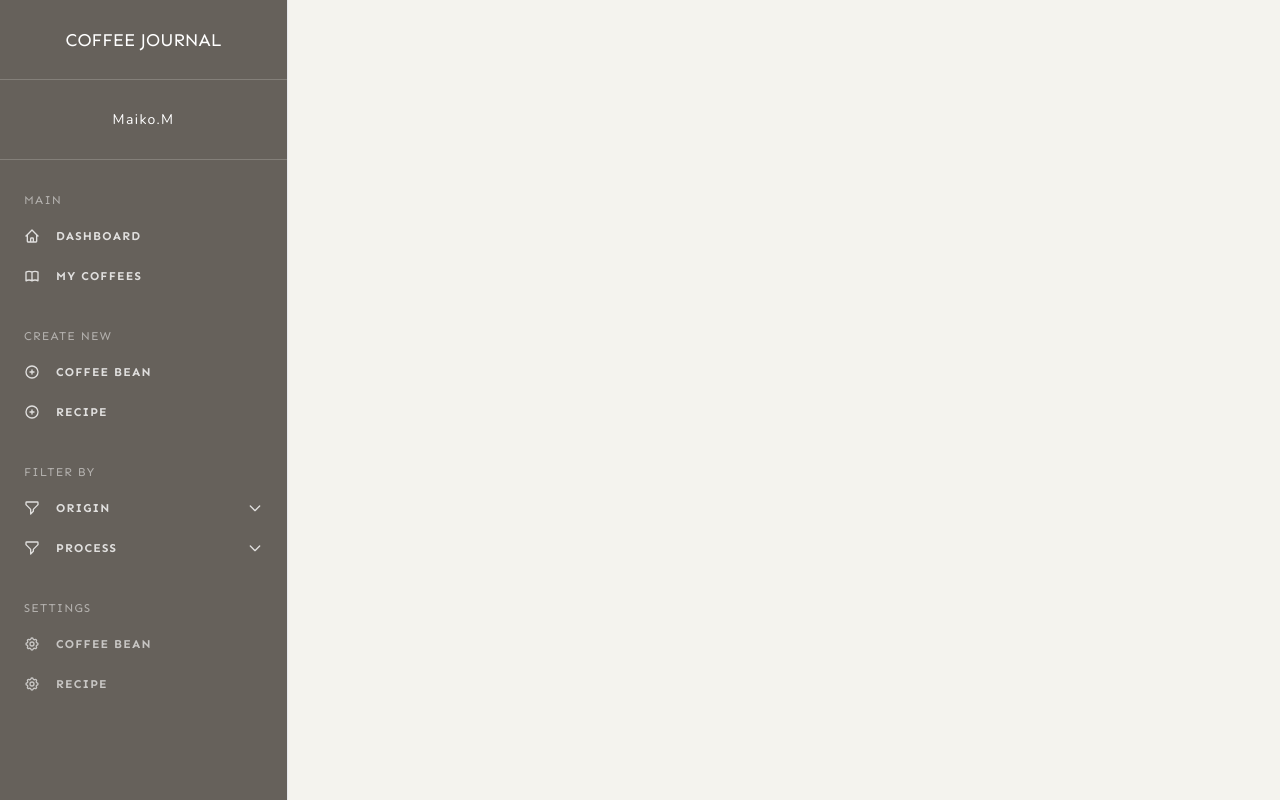
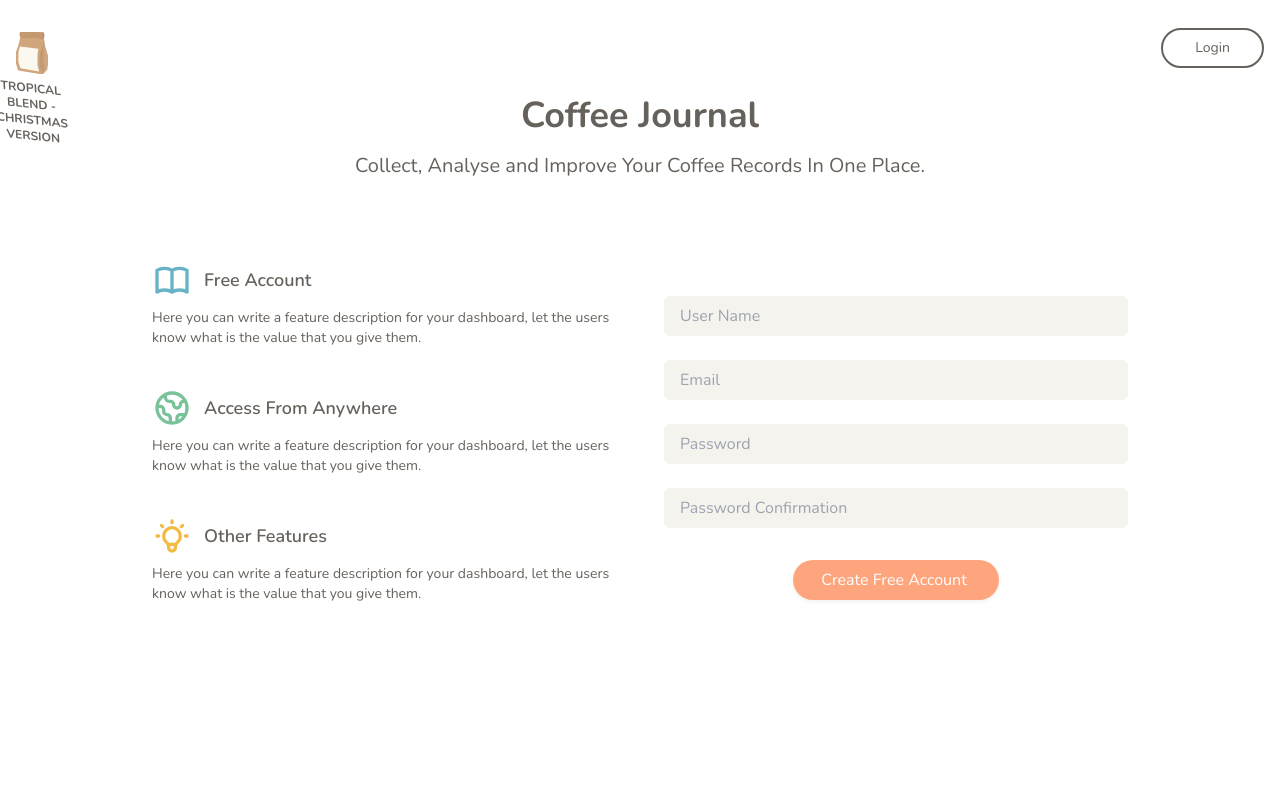
Before and after one commit to miyazakimaiko/coffeastock-client, a React (Create React App) app in the folder client/: page /register in a window 1280 px wide. Built offline with nearby package versions, Linux system fonts and the light colour scheme.

Commit message:
Create Login & Register UI

```diff
--- a/client/src/App.jsx
+++ b/client/src/App.jsx
@@ -1,4 +1,6 @@
-import React from 'react';
+import React, { useState } from 'react';
+import Login from './pages/Login';
+import Register from './pages/Register/Register';
 import Dashboard from './pages/Dashboard';
 import CreateCoffeeBean from './pages/CreateCoffeeBean';
 import CreateRecipe from './pages/CreateRecipe';
@@ -9,31 +11,38 @@ import SettingsRecipes from './pages/SettingsRecipes';
 import ViewRecipes from './pages/ViewRecipes';
 import ViewMyCoffees from './pages/ViewMyCoffees';
 import Nav from './shared/Nav';
-import {BrowserRouter as Router, Routes, Route} from 'react-router-dom';
+import {BrowserRouter as Router, Routes, Route, Navigate } from 'react-router-dom';
 
 import '../src/bootstrap-custom/bootstrap.css'
 
 const App = () => {
-    return <div className="flex min-h-screen bg-creme font-sans">
+  const [authenticated, setAuthenticated] = useState(false)
+
+  return <>
+    <div className="flex min-h-screen bg-creme font-sans">
       <Router>
         <div className="flex w-full">
-                <Nav/>
-                <div className="w-full pl-72 text-sm text-burnt-sienna">
+          {authenticated ? <Nav/>: ""}
+          <div className={"w-full box-border text-sm text-burnt-sienna" + (authenticated ? " ml-64 px-2" : "")}>
             <Routes>
-                    <Route exact path='/' element={<Dashboard />} />
-                    <Route exact path="/coffees" element={<ViewMyCoffees />} />
-                    <Route exact path="/recipes/:roaster_id/:coffee_id" element={<ViewRecipes />} />
-                    <Route exact path="/create/bean" element={<CreateCoffeeBean />} />
-                    <Route exact path="/create/recipe" element={<CreateRecipe />} />
-                    <Route exact path="/edit/:bean_id" element={<EditCoffeeBean />} />
-                    <Route exact path="/edit/:recipe_id" element={<EditRecipe />} />
-                    <Route exact path="/settings/bean" element={<SettingsCoffeeBean />} />
-                    <Route exact path="/settings/recipe" element={<SettingsRecipes />} />
+            <Route exact path='/login' element={authenticated ? <Navigate to="/" /> : <Login />} />
+            <Route exact path='/register' element={<Register />} />
+
+            <Route exact path='/' element={authenticated ? <Dashboard /> : <Navigate to="/login" />} />
+            <Route exact path="/coffees" element={authenticated ? <ViewMyCoffees /> : <Navigate to="/login" />} />
+            <Route exact path="/recipes/:roaster_id/:coffee_id" element={authenticated ? <ViewRecipes /> : <Navigate to="/login" />} />
+            <Route exact path="/create/bean" element={authenticated ? <CreateCoffeeBean /> : <Navigate to="/login" />} />
+            <Route exact path="/create/recipe" element={authenticated ? <CreateRecipe /> : <Navigate to="/login" />} />
+            <Route exact path="/edit/:bean_id" element={authenticated ? <EditCoffeeBean /> : <Navigate to="/login" />} />
+            <Route exact path="/edit/:recipe_id" element={authenticated ? <EditRecipe /> : <Navigate to="/login" />} />
+            <Route exact path="/settings/bean" element={authenticated ? <SettingsCoffeeBean /> : <Navigate to="/login" />} />
+            <Route exact path="/settings/recipe" element={authenticated ? <SettingsRecipes /> : <Navigate to="/login" />} />
             </Routes>
           </div>
         </div>
       </Router>
     </div>
+  </>
 }
 
 export default App;
--- a/client/src/index.css
+++ b/client/src/index.css
@@ -9,12 +9,7 @@
 
 .coffee-details-table tr:not(:last-child) {
   border-bottom: solid 1px #CCC5B9;
-
 }
-
-/* .coffee-details-table tbody > tr:nth-of-type(2n+1) {
-    background-color: #F3F2EE;
-} */
 
 .coffee-details-table th {
   padding: 1rem 1rem 1rem 2rem;
@@ -23,3 +18,41 @@
 .coffee-details-table td {
   padding: 1rem 2rem 1rem 1rem;
 }
+
+.orange-outline-transition {
+  outline: transparent solid 1px;
+  transition: outline 0.2s ease;
+}
+
+.orange-outline-transition:focus-visible {
+  outline: solid 1px #FF8F5D;
+}
+
+.blue-outline-transition {
+  outline: transparent solid 1px;
+  transition: outline 0.2s ease;
+}
+
+.blue-outline-transition:focus-visible {
+  outline: solid 1px #68B3C7;
+}
+
+.button-transition {
+  opacity: 0.8;
+  transition: opacity 0.2s ease;
+}
+
+.button-transition:hover {
+  opacity: 1;
+}
+
+.sinenna-button-transition {
+  border: 2px solid #66615B;
+  background-color: transparent;
+  transition: all 0.2s ease;
+}
+
+.sinenna-button-transition:hover {
+  color: white;
+  background-color: #66615B;
+}
--- /dev/null
+++ b/client/src/pages/Login/index.jsx
@@ -0,0 +1,54 @@
+import { LoginIcon } from '@heroicons/react/outline'
+import React from 'react'
+import { Link } from 'react-router-dom'
+
+const Login = () => {
+  return (
+    <div className="h-full">
+      <div className="
+        h-24 w-full max-w-screen-xl mx-auto px-3
+        flex items-center justify-between"
+      >
+        <h2 className="text-2xl">Coffee Journal</h2>
+        <Link to="/register">
+          <div className="px-8 py-2 rounded-3xl sinenna-button-transition">Create New Account</div>
+        </Link>
+      </div>
+
+      <div className="w-full flex justify-center mt-20">
+        <form
+          method="#"
+          action="#"
+          className="w-96"
+        >
+          <div className="bg-white p-6 shadow-sm rounded-md">
+            <div>
+              <h3 class="text-2xl font-light">Login</h3>
+            </div>
+            <div class="card-content pt-3">
+              <div class="pb-3">
+                <label className="font-bold">Email address</label>
+                <input type="email" placeholder="Enter email" class="blue-outline-transition bg-creme block w-full text-base py-2 px-3 rounded-md"/>
+              </div>
+              <div class="pb-3">
+                <label className="font-bold">Password</label>
+                <input type="password" placeholder="Password" class="blue-outline-transition bg-creme block w-full text-base py-2 px-3 rounded-md"/>
+              </div>
+            </div>
+            <div class="text-center">
+              <button type="submit" class="shadow-sm rounded-3xl pl-6 pr-8 py-2 my-2 mx-auto bg-blue button-transition text-white text-base flex">
+                <LoginIcon className="h-5 w-5 my-auto"/>
+                <span className="ml-1">Login</span>
+                </button>
+              <div class="forgot">
+                <a href="#pablo">Forgot your password?</a>
+              </div>
+            </div>
+          </div>
+        </form>
+      </div>
+    </div>
+  )
+}
+
+export default Login
--- /dev/null
+++ b/client/src/pages/Register/Register.jsx
@@ -0,0 +1,86 @@
+import { BookOpenIcon, GlobeIcon, LightBulbIcon } from '@heroicons/react/outline'
+import React from 'react'
+import { Link } from 'react-router-dom'
+import CoffeeBag from '../../svgs/CoffeeBag'
+
+const Register = () => {
+  return (
+    <div className="h-full bg-white">
+      <header className="
+        h-24 w-full max-w-screen-xl mx-auto px-3
+        flex items-center justify-between"
+      >
+        <Link to="/register" className="text-2xl w-8 h-8">
+          <CoffeeBag/>
+        </Link>
+        <Link to="/login">
+          <div className="px-8 py-2 rounded-3xl sinenna-button-transition">Login</div>
+        </Link>
+      </header>
+
+    <div className="">
+      <div className="text-center">
+        <h1 className="text-4xl font-bold mb-3">Coffee Journal</h1>
+        <h2 className="text-xl">Collect, Analyse and Improve Your Coffee Records In One Place.</h2>
+      </div>
+
+      <div className="flex flex-wrap items-center m-auto pt-14 max-w-screen-lg">
+        <div className="p-6 w-1/2">
+          <div className="pb-4">
+            <div className="flex items-center mb-2">
+              <BookOpenIcon className="w-10 h-10 mr-3 text-blue"/>
+              <h3 className="text-lg font-semibold">Free Account</h3>
+            </div>
+              <p>Here you can write a feature description for your dashboard, let the users know what is the value that you give them.</p>
+          </div>
+          <div className="pb-4">
+            <div className="flex items-center mb-2">
+              <GlobeIcon className="w-10 h-10 mr-3 text-green"/>
+              <h3 className="text-lg font-semibold">Access From Anywhere</h3>
+            </div>
+            <p>Here you can write a feature description for your dashboard, let the users know what is the value that you give them.</p>
+          </div>
+          <div className="pb-4">
+            <div className="flex items-center mb-2">
+              <LightBulbIcon className="w-10 h-10 mr-3 text-yellow"/>
+              <h3 className="text-lg font-semibold">Other Features</h3>
+            </div>
+            <p>Here you can write a feature description for your dashboard, let the users know what is the value that you give them.</p>
+          </div>
+        </div>
+        <div className="w-1/2">
+          <form
+            method="#"
+            action="#"
+            className=""
+          >
+            <div className="bg-white p-6">
+              <div class="card-content">
+                <div class="pb-4">
+                  <input type="text" placeholder="User Name" class="orange-outline-transition bg-creme block w-full text-base py-2 px-3 rounded-md"/>
+                </div>
+                <div class="pb-4">
+                  <input type="email" placeholder="Email" class="orange-outline-transition transition-all bg-creme block w-full text-base py-2 px-3 rounded-md"/>
+                </div>
+                <div class="pb-4">
+                  <input type="password" placeholder="Password" class="orange-outline-transition transition-all bg-creme block w-full text-base py-2 px-3 rounded-md"/>
+                </div>
+                <div class="pb-4">
+                  <input type="password" placeholder="Password Confirmation" class="orange-outline-transition transition-all bg-creme block w-full text-base py-2 px-3 rounded-md"/>
+                </div>
+              </div>
+              <div class="text-center">
+                <button type="submit" class="bg-orange button-transition shadow-sm rounded-3xl pl-6 pr-8 py-2 my-2 mx-auto text-white text-base flex">
+                  <span className="ml-1">Create Free Account</span>
+                </button>
+              </div>
+            </div>
+          </form>
+        </div>
+      </div>
+    </div>
+    </div>
+  )
+}
+
+export default Register
```
Lines whose indentation alone changed are shown as unchanged.
